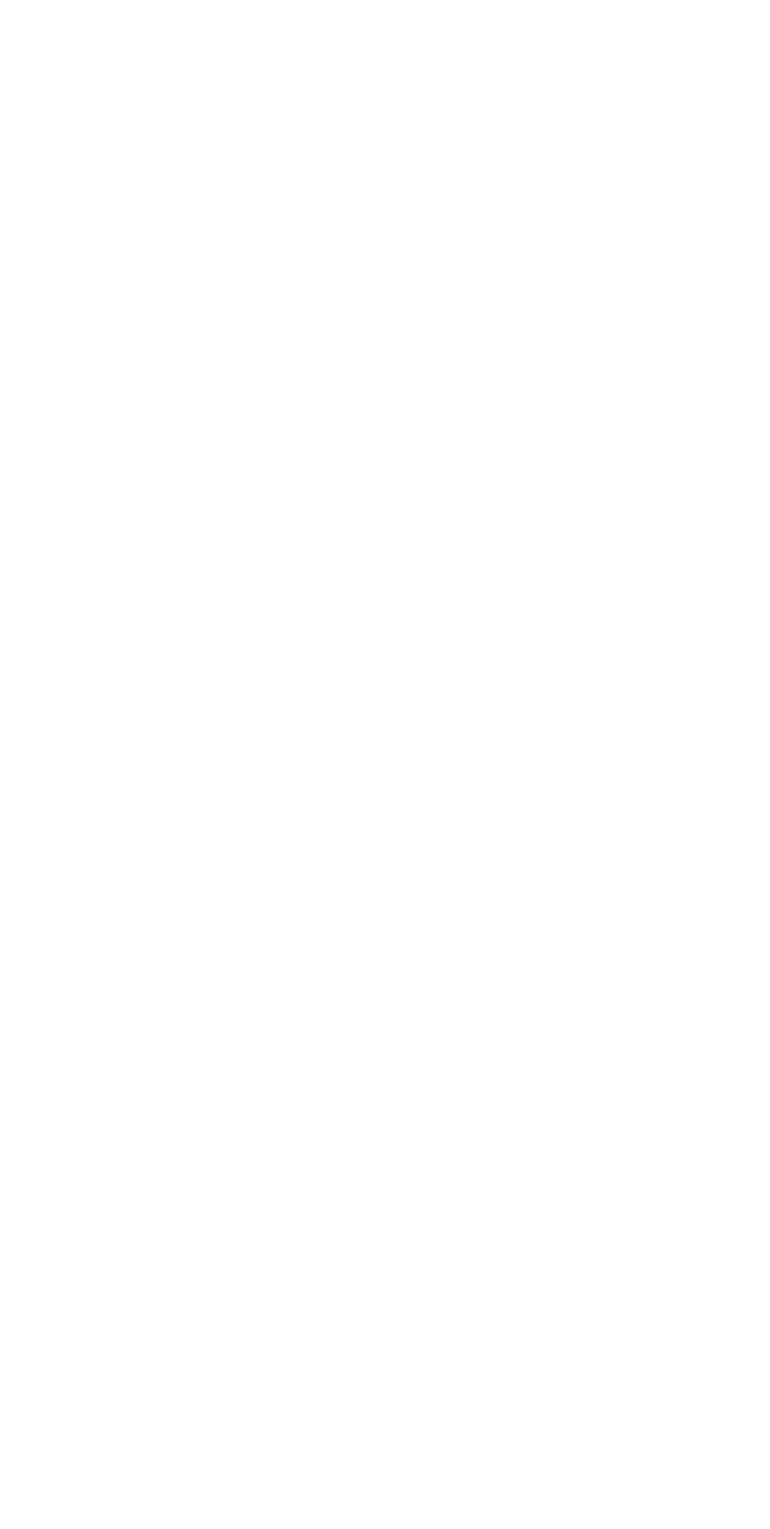
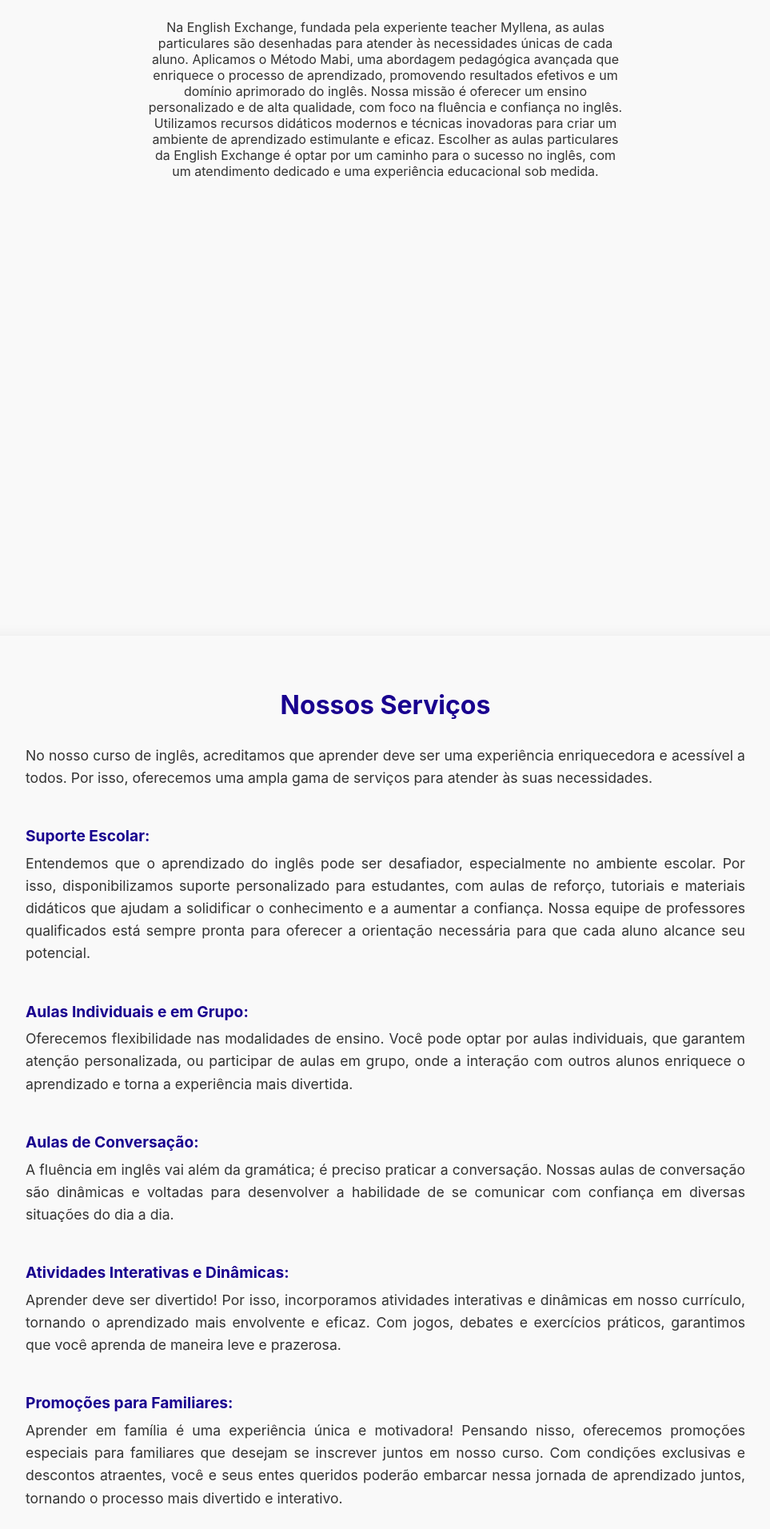
Before and after one commit to millafinn/englishexchangebr, a React (Create React App) app: page / in a window 1280 px wide. Shown: the part 885-2797 px from the top of the page at 80% size, without its empty margins (158-1121 px from the left). Before the commit the page ends 800 px from the top, so only its background shows below. Built offline with nearby package versions, Linux system fonts and the light colour scheme.

Commit message:
Implementação Page Sobre e Page Serviços

```diff
--- a/src/App.css
+++ b/src/App.css
@@ -6,7 +6,6 @@
   background-repeat: no-repeat;
   min-height: 100vh;
 }
-
 
 /* Navbar */
 .navbar {
@@ -38,7 +37,6 @@
   color: #19018f;
   font-size: 1rem;
 }
-
 
 /* Seção Hero (Home) */
 .hero-section {
@@ -81,3 +79,61 @@
   padding: 10px;
   font-size: 1.2rem;
 }
+
+/* Seção Sobre */
+.about-section {
+  padding: 40px;
+  background-color: #f9f9f9;
+  text-align: center;
+  min-height: 100vh;
+}
+
+.about-section h2 {
+  color: #19018f;
+  margin-bottom: 20px;
+}
+
+.about-section p {
+  max-width: 600px;
+  margin: 0 auto;
+  color: #333;
+}
+
+/* Seção Serviços */
+.services-section {
+  padding: 40px;
+  text-align: center;
+  min-height: 100vh;
+  background-color: #f9f9f9;
+  border-radius: 10px;
+  box-shadow: 0 4px 20px rgba(0, 0, 0, 0.1);
+}
+
+.services-section h2 {
+  color: #19018f;
+  margin-bottom: 30px;
+  font-size: 2rem;
+}
+
+.services-list {
+  list-style: none;
+  padding: 0;
+  max-width: 900px;
+  margin: 0 auto;
+}
+
+.services-list p {
+  text-align: justify;
+  line-height: 1.6;
+  margin: 20px 0;
+  color: #333;
+  font-size: 1.1rem;
+}
+
+.services-list p strong {
+  display: block;
+  margin-top: 15px;
+  margin-bottom: 5px;
+  font-size: 1.2rem;
+  color: #19018f;
+}
--- a/src/App.js
+++ b/src/App.js
@@ -1,4 +1,3 @@
-// import logo from './fundos.png';
 import './App.css';
 
 function App() {
@@ -8,13 +7,13 @@ function App() {
         <nav className="navbar">
           <ul className="nav-links">
             <li><a href="#home">Home</a></li>
-          <li><a href="#courses">Sobre</a></li>
+            <li><a href="#about">Sobre</a></li>
             <li><a href="#services">Serviços</a></li>
+            <li><a href="#teachers">Professores</a></li>
             <li><a href="#contact">Contatos</a></li>
-          <li><a href="#blog">Fórum</a></li>
+            <li><a href="#forum">Fórum</a></li>
           </ul>
         </nav>
-
 
         <section id="home" className="hero-section">
           <div className="hero-content">
@@ -27,6 +26,39 @@ function App() {
           </div>
         </section>
       </header>
+
+      {/* Seção Sobre */}
+      <section id="about" className="about-section">
+        <h2>Sobre o Curso</h2>
+        <p>Na English Exchange, fundada pela experiente teacher Myllena, as aulas particulares são desenhadas para atender às necessidades únicas de cada aluno.
+                Aplicamos o Método Mabi, uma abordagem pedagógica avançada que enriquece o processo de aprendizado, promovendo resultados efetivos e um domínio aprimorado do inglês.
+                Nossa missão é oferecer um ensino personalizado e de alta qualidade, com foco na fluência e confiança no inglês. Utilizamos recursos didáticos modernos e técnicas inovadoras para criar um ambiente de aprendizado estimulante e eficaz.
+                Escolher as aulas particulares da English Exchange é optar por um caminho para o sucesso no inglês, com um atendimento dedicado e uma experiência educacional sob medida.</p>
+      </section>
+
+      {/* Seção Serviços */}
+      <section id="services" className="services-section">
+        <h2>Nossos Serviços</h2>
+        <ul className="services-list">
+           <p>
+            No nosso curso de inglês, acreditamos que aprender deve ser uma experiência enriquecedora e acessível a todos. Por isso, oferecemos uma ampla gama de serviços para atender às suas necessidades.
+            <br /><br />
+            <strong>Suporte Escolar:</strong> Entendemos que o aprendizado do inglês pode ser desafiador, especialmente no ambiente escolar. Por isso, disponibilizamos suporte personalizado para estudantes, com aulas de reforço, tutoriais e materiais didáticos que ajudam a solidificar o conhecimento e a aumentar a confiança. Nossa equipe de professores qualificados está sempre pronta para oferecer a orientação necessária para que cada aluno alcance seu potencial.
+            <br /><br />
+            <strong>Aulas Individuais e em Grupo:</strong> Oferecemos flexibilidade nas modalidades de ensino. Você pode optar por aulas individuais, que garantem atenção personalizada, ou participar de aulas em grupo, onde a interação com outros alunos enriquece o aprendizado e torna a experiência mais divertida.
+            <br /><br />
+            <strong>Aulas de Conversação:</strong> A fluência em inglês vai além da gramática; é preciso praticar a conversação. Nossas aulas de conversação são dinâmicas e voltadas para desenvolver a habilidade de se comunicar com confiança em diversas situações do dia a dia.
+            <br /><br />
+            <strong>Atividades Interativas e Dinâmicas:</strong> Aprender deve ser divertido! Por isso, incorporamos atividades interativas e dinâmicas em nosso currículo, tornando o aprendizado mais envolvente e eficaz. Com jogos, debates e exercícios práticos, garantimos que você aprenda de maneira leve e prazerosa.
+            <br /><br />
+            <strong>Promoções para Familiares:</strong> Aprender em família é uma experiência única e motivadora! Pensando nisso, oferecemos promoções especiais para familiares que desejam se inscrever juntos em nosso curso. Com condições exclusivas e descontos atraentes, você e seus entes queridos poderão embarcar nessa jornada de aprendizado juntos, tornando o processo mais divertido e interativo.
+            <br /><br />
+            Junte-se a nós e descubra como nossos serviços podem transformar sua experiência de aprendizado de inglês. Estamos aqui para apoiar você e sua família a alcançarem seus objetivos!
+        </p>
+        </ul>
+      </section>
+
+
     </div>
   );
 }
```
Lines whose indentation alone changed are shown as unchanged.
